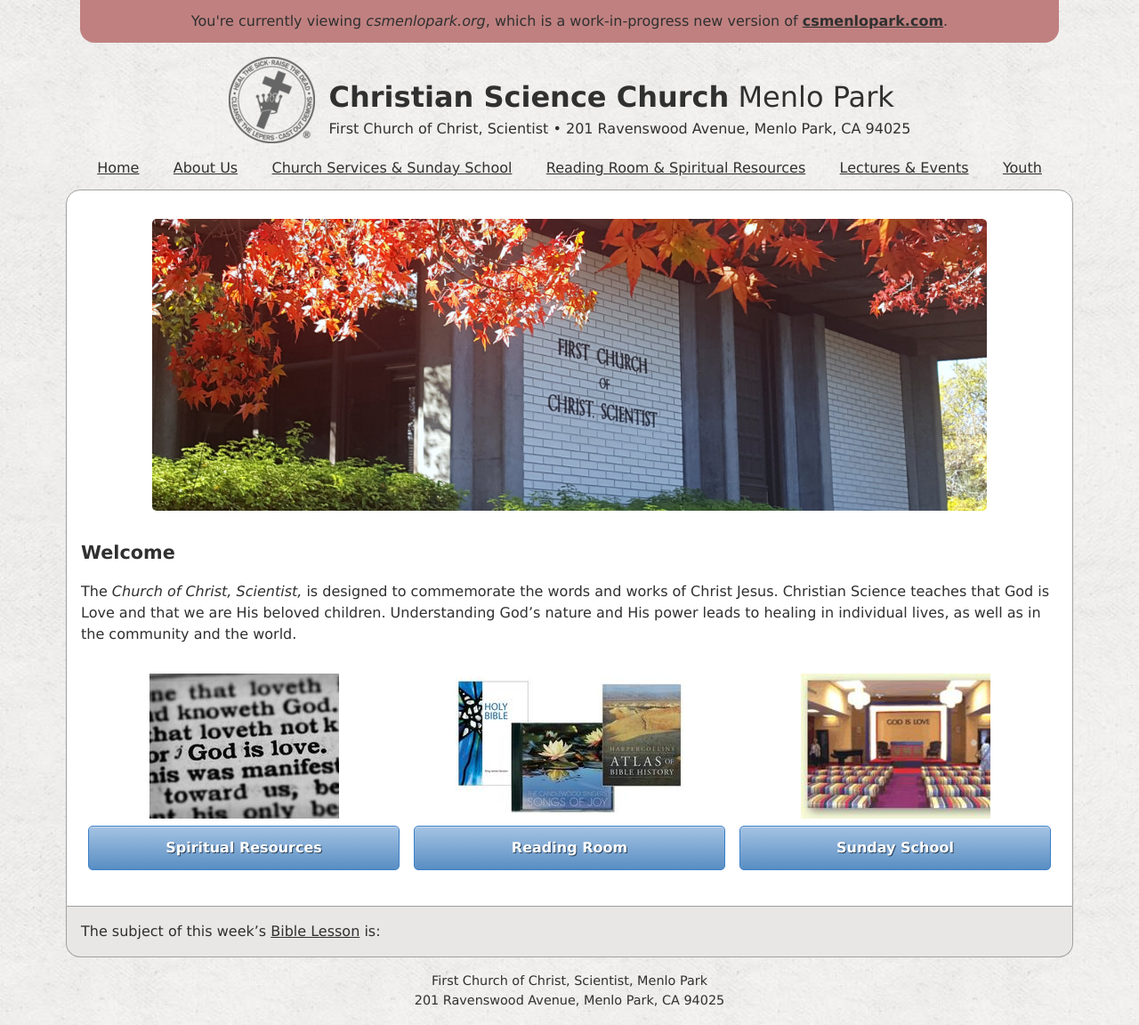
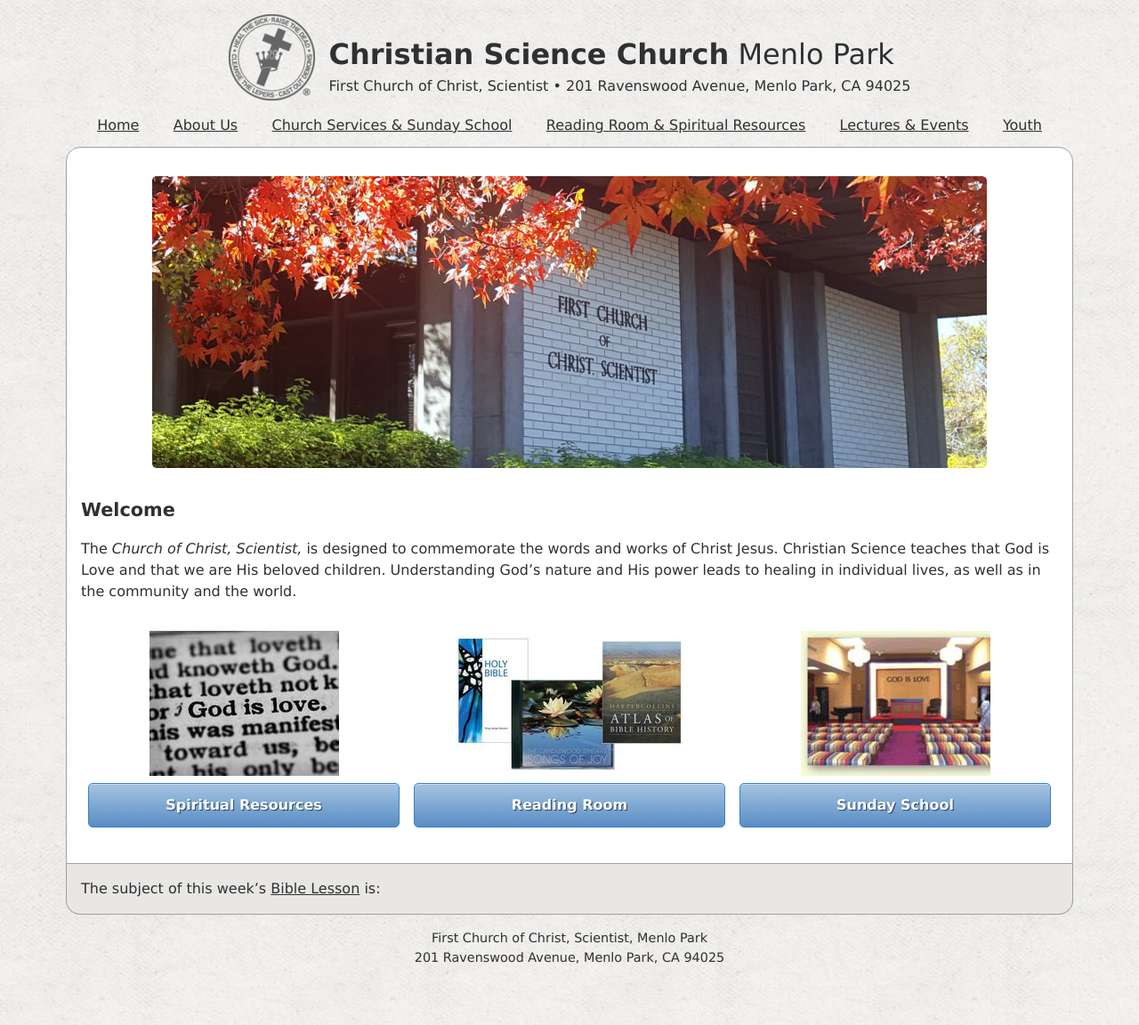
Before and after one commit to kalgynirae/csmenlopark, a Jekyll site: the page built from pages/home.md, in a window 1280 px wide. Shown: the whole page at 89% size. Built offline with Jekyll 4.4.1, drawn with Linux system fonts in a browser that asks for light colours; nearby versions of some CDN libraries; our own code applies the rules of GitHub Pages for plain Markdown files.

Commit message:
Remove the draft banner

```diff
--- a/_layouts/default.html
+++ b/_layouts/default.html
@@ -10,9 +10,6 @@
   <link rel=stylesheet href="https://cdnjs.cloudflare.com/ajax/libs/slick-carousel/1.9.0/slick-theme.min.css" integrity="sha256-4hqlsNP9KM6+2eA8VUT0kk4RsMRTeS7QGHIM+MZ5sLY=" crossorigin=anonymous>
 </head>
 <body>
-  <div class=draft>
-    You're currently viewing <em>csmenlopark.org</em>, which is a work-in-progress new version of  <a href="http://www.csmenlopark.com/">csmenlopark.com</a>.
-  </div>
 {% include header.html %}
 {% include menu.html %}
   <div class=content>
```
